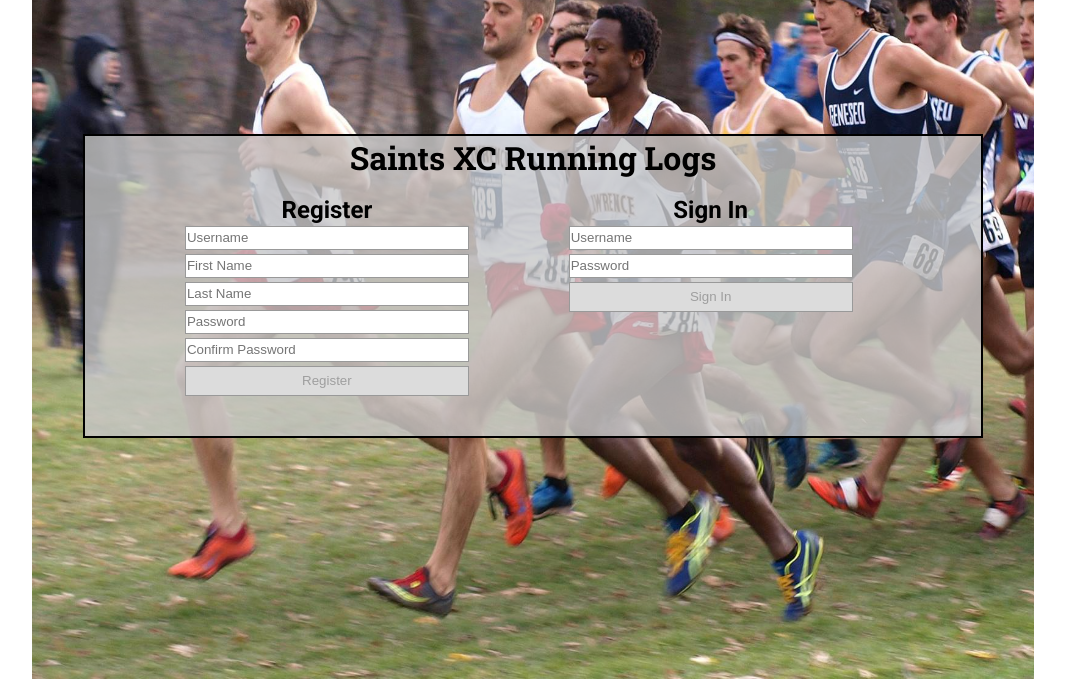
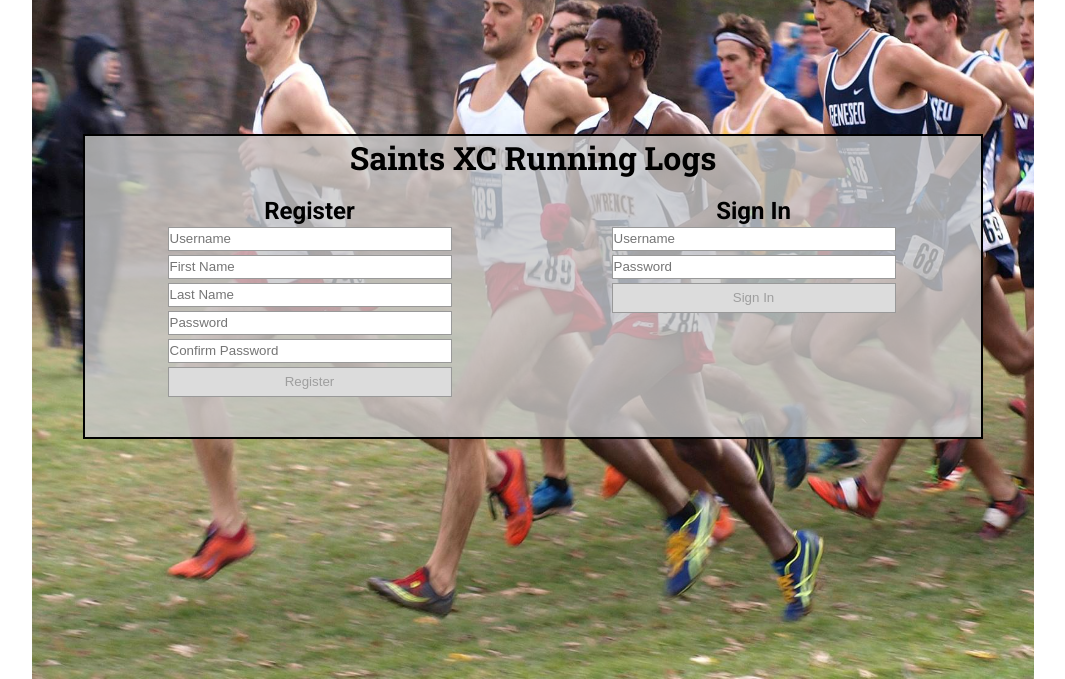
Before and after one commit to AJarombek/saints-xctf, a PHP site: page / in a window 1280 px wide. Shown: the part 218-897 px from the top of the page, without its empty margins (107-1172 px from the left). Run offline with PHP 8.4, Linux system fonts and the light colour scheme; some libraries are stand-ins or nearby versions.

Commit message:
V.0.0.9 - Little Changes

```diff
--- a/views/home.php
+++ b/views/home.php
@@ -17,8 +17,8 @@ Main Signed Out Page HTML Code
         </header>
         <div id='background'>
             <div id='mainbody'>
-                <h1>Saints XC Running Logs</h1>
                 <div id='forms'>
+                    <h1>Saints XC Running Logs</h1>
                     <div id=register>
                         <h2>Register</h2>
                         <input id='su_username' class='input' type='text' maxlength='30' name='username' placeholder='Username'><br>
--- a/views/style.css
+++ b/views/style.css
@@ -37,8 +37,6 @@ h1 {
 
 #mainbody {
     position: static;
-    border: 2px solid;
-    background: rgba(200, 200, 200, 0.8);
     margin-top: 350px;
     margin-left: 5%;
     margin-right: 5%;
@@ -46,10 +44,13 @@ h1 {
 }
 
 #forms {
+    border: 2px solid;
+    background: rgba(200, 200, 200, 0.8);
     position: static;
     overflow: hidden;
-    /* Delete This When Not Viewing Full Site */
-    padding-left: 50px;
+    margin-left: auto;
+    margin-right: auto;
+    padding-bottom: 20px;
 }
 
 #register, #signin {
@@ -57,8 +58,10 @@ h1 {
     font-family: 'Roboto', sans-serif;
     font-weight: 500;
     text-align: center;
-    width: 350px;
+    width: 45%;
+    min-width: 284px;
     padding: 2%;
+    margin-left: 5px;
     float: left;
 }
 
```
